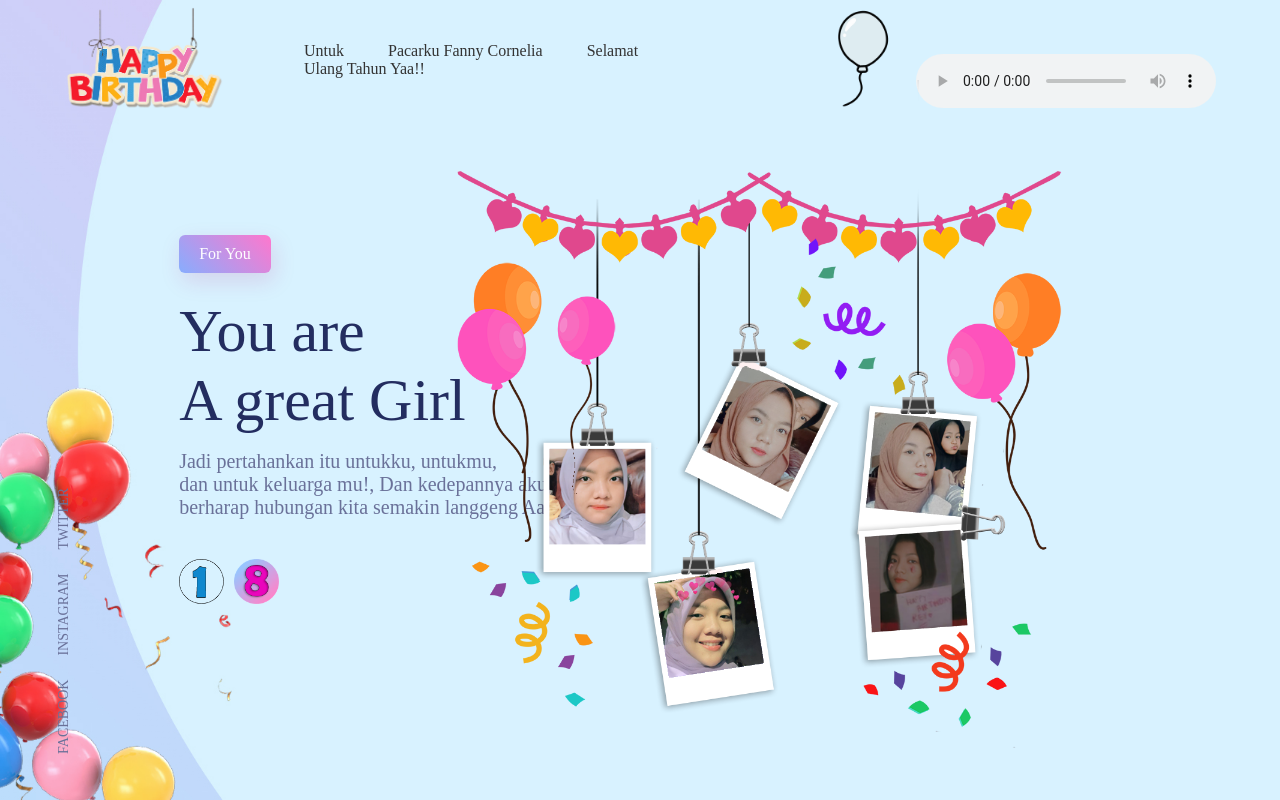
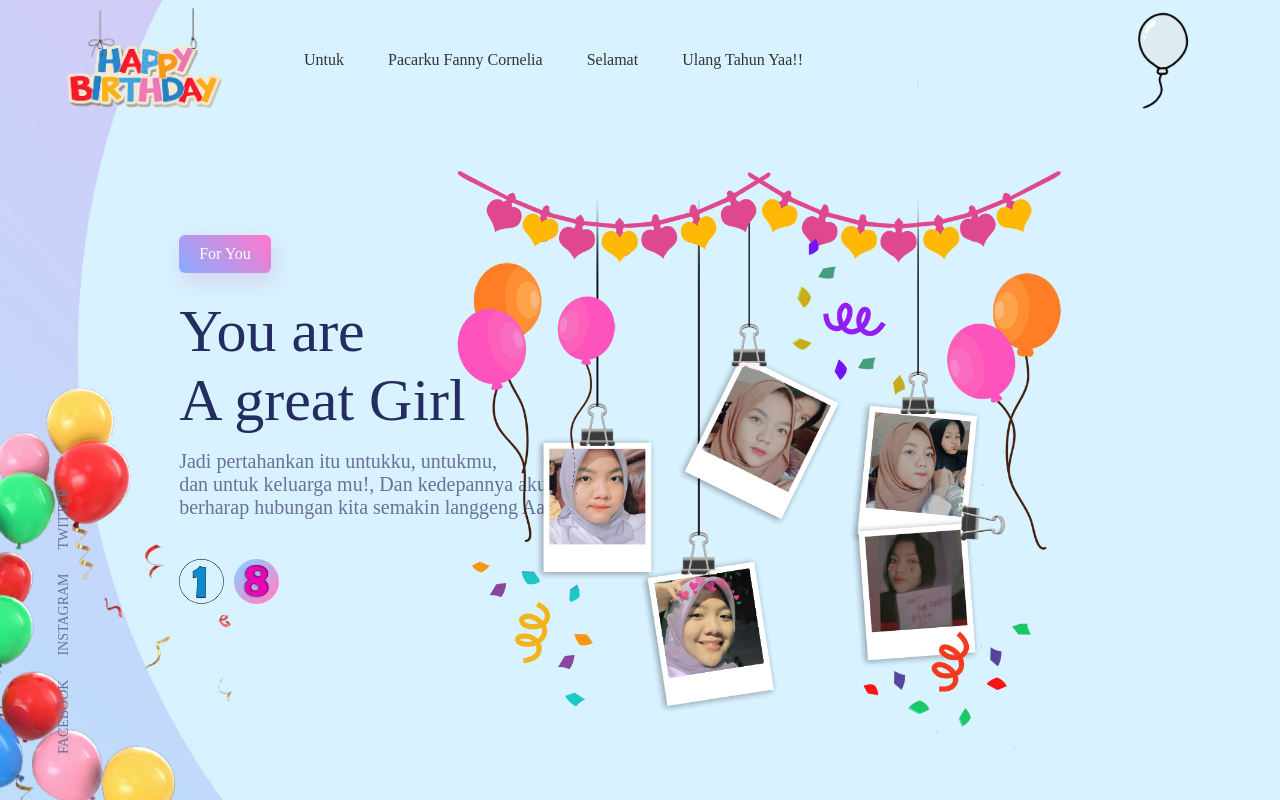
Before and after one commit to reyhan17-code/reyhan17-code.github.io, a plain HTML site: page index.html in a window 1280 px wide. Drawn offline with Linux system fonts and the light colour scheme.

Commit message:
initial commit

```diff
--- a/index.html
+++ b/index.html
@@ -18,8 +18,8 @@
                         <li><a href="">Ulang Tahun Yaa!!</a></li>
                     </ul>
                 </nav>
-                <div>
-                <img src="images/balon1.gif" class="cart"><audio src="/sound/Selamat.mp3" autoplay controls></audio></div>
+
+                <img src="images/balon1.gif" class="cart">
 
             </div>
             <div class="content">
```
Also changed, not shown: 1 other file.
